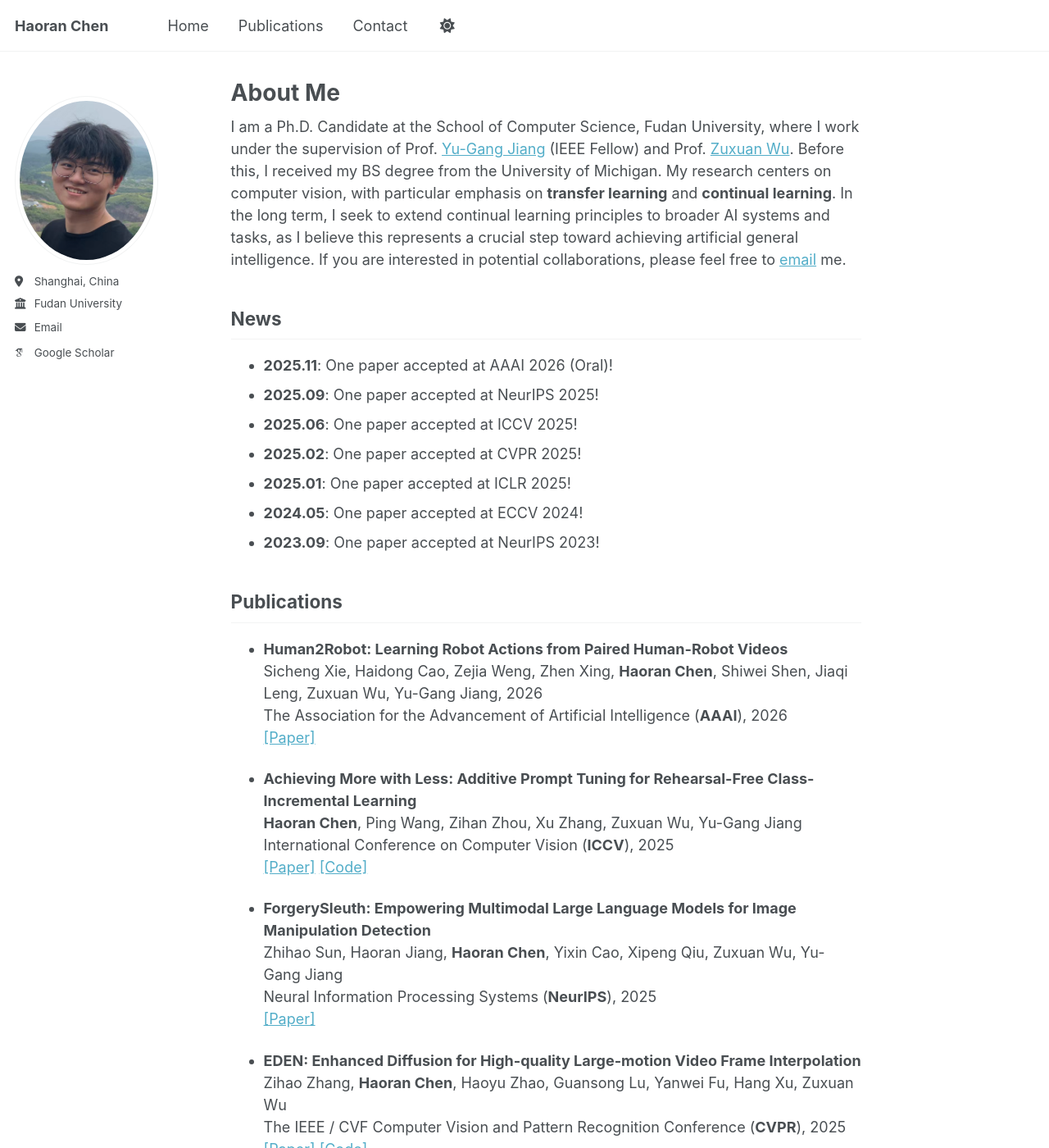
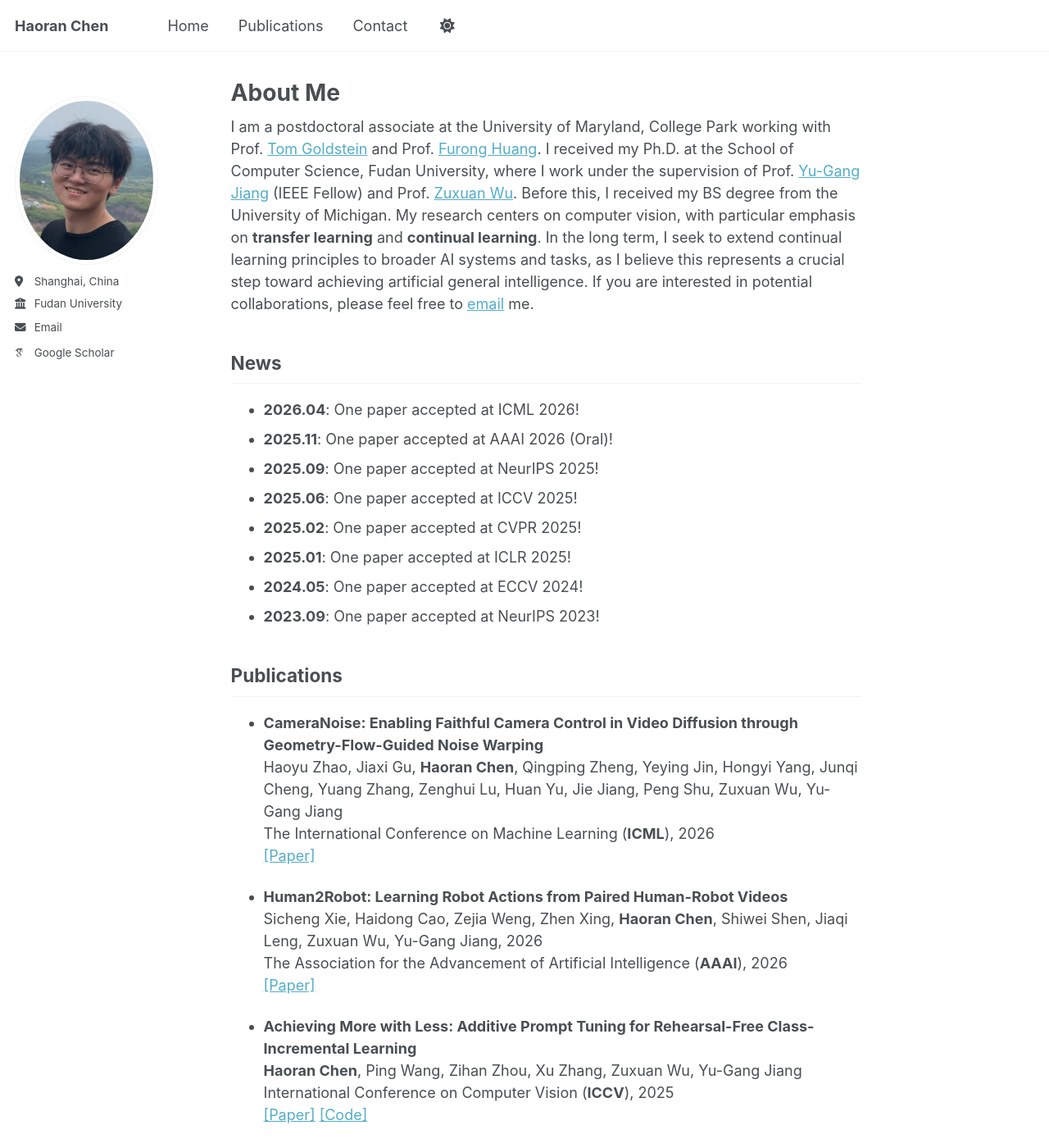
Before and after one commit to HaoranChen/haoranchen.github.io, a Jekyll site: the page built from _pages/about.md, in a window 1280 px wide and 1400 px high. Shown: the whole window at 82% size. Built offline with Jekyll 4.4.1, drawn with Linux system fonts in a browser that asks for light colours; some web fonts are replaced.

Commit message:
Update about.md

```diff
--- a/_pages/about.md
+++ b/_pages/about.md
@@ -7,12 +7,13 @@ redirect_from:
   - /about.html
 ---
 
-I am a Ph.D. Candidate at the School of Computer Science, Fudan University, where I work under the supervision of Prof. [Yu-Gang Jiang](https://scholar.google.com/citations?user=f3_FP8AAAAAJ&hl=en) (IEEE Fellow) and Prof. [Zuxuan Wu](https://zxwu.azurewebsites.net/). Before this, I received my BS degree from the University of Michigan. My research centers on computer vision, with particular emphasis on **transfer learning** and **continual learning**. In the long term, I seek to extend continual learning principles to broader AI systems and tasks, as I believe this represents a crucial step toward achieving artificial general intelligence. If you are interested in potential collaborations, please feel free to [email](https://haoranchen.github.io/contact/) me.
+I am a postdoctoral associate at the University of Maryland, College Park working with Prof. [Tom Goldstein](https://www.cs.umd.edu/~tomg/) and Prof. [Furong Huang](https://furong-huang.com/). I received my Ph.D. at the School of Computer Science, Fudan University, where I work under the supervision of Prof. [Yu-Gang Jiang](https://scholar.google.com/citations?user=f3_FP8AAAAAJ&hl=en) (IEEE Fellow) and Prof. [Zuxuan Wu](https://zxwu.azurewebsites.net/). Before this, I received my BS degree from the University of Michigan. My research centers on computer vision, with particular emphasis on **transfer learning** and **continual learning**. In the long term, I seek to extend continual learning principles to broader AI systems and tasks, as I believe this represents a crucial step toward achieving artificial general intelligence. If you are interested in potential collaborations, please feel free to [email](https://haoranchen.github.io/contact/) me.
 
 
 
 ## News
 
+- **2026.04**: One paper accepted at ICML 2026!
 - **2025.11**: One paper accepted at AAAI 2026 (Oral)!
 - **2025.09**: One paper accepted at NeurIPS 2025!
 - **2025.06**: One paper accepted at ICCV 2025!
@@ -23,6 +24,11 @@ I am a Ph.D. Candidate at the School of Computer Science, Fudan University, wher
 
 
 ## Publications
+
+- **CameraNoise: Enabling Faithful Camera Control in Video Diffusion through Geometry-Flow-Guided Noise Warping**
+  Haoyu Zhao, Jiaxi Gu, **Haoran Chen**, Qingping Zheng, Yeying Jin, Hongyi Yang, Junqi Cheng, Yuang Zhang, Zenghui Lu, Huan Yu, Jie Jiang, Peng Shu, Zuxuan Wu, Yu-Gang Jiang
+  The International Conference on Machine Learning (**ICML**), 2026
+  [\[Paper\]](https://arxiv.org/abs/2605.30774)
 
 - **Human2Robot: Learning Robot Actions from Paired Human-Robot Videos**
   Sicheng Xie, Haidong Cao, Zejia Weng, Zhen Xing, **Haoran Chen**, Shiwei Shen, Jiaqi Leng, Zuxuan Wu, Yu-Gang Jiang, 2026
```
